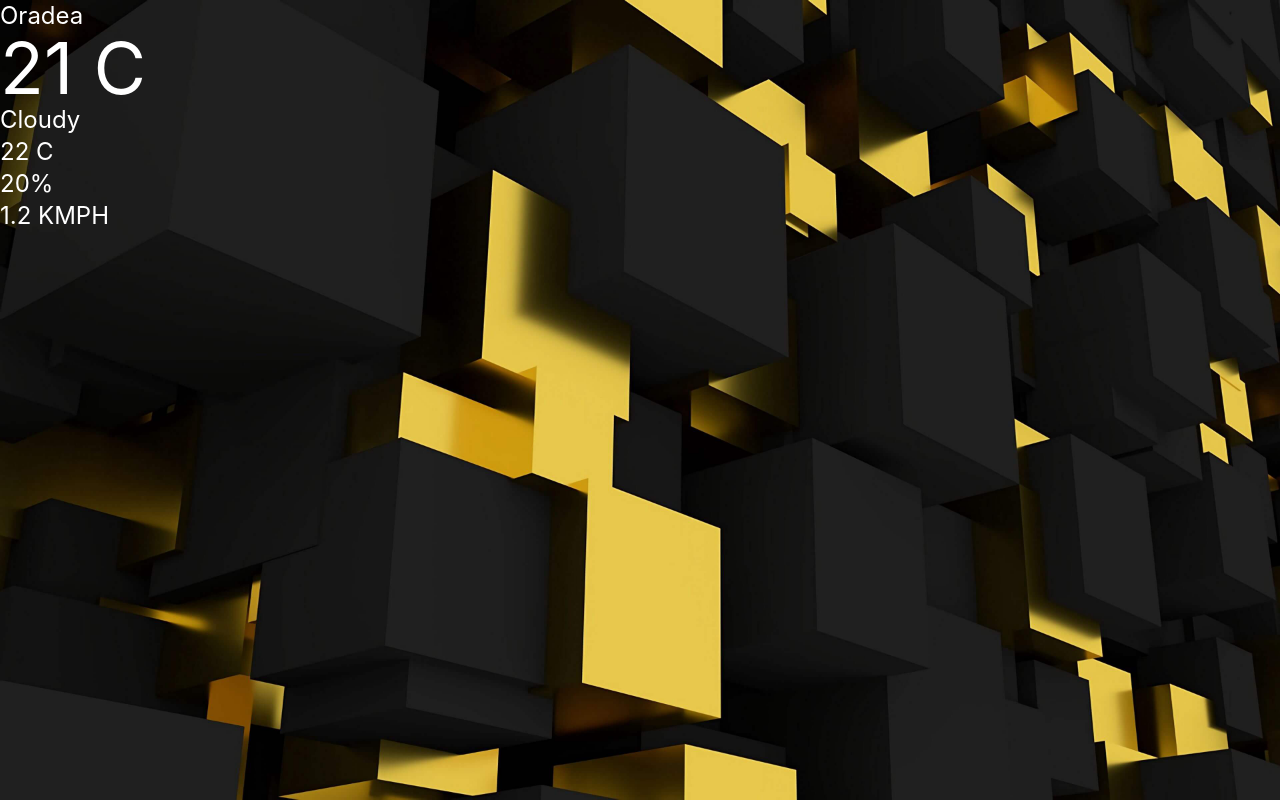
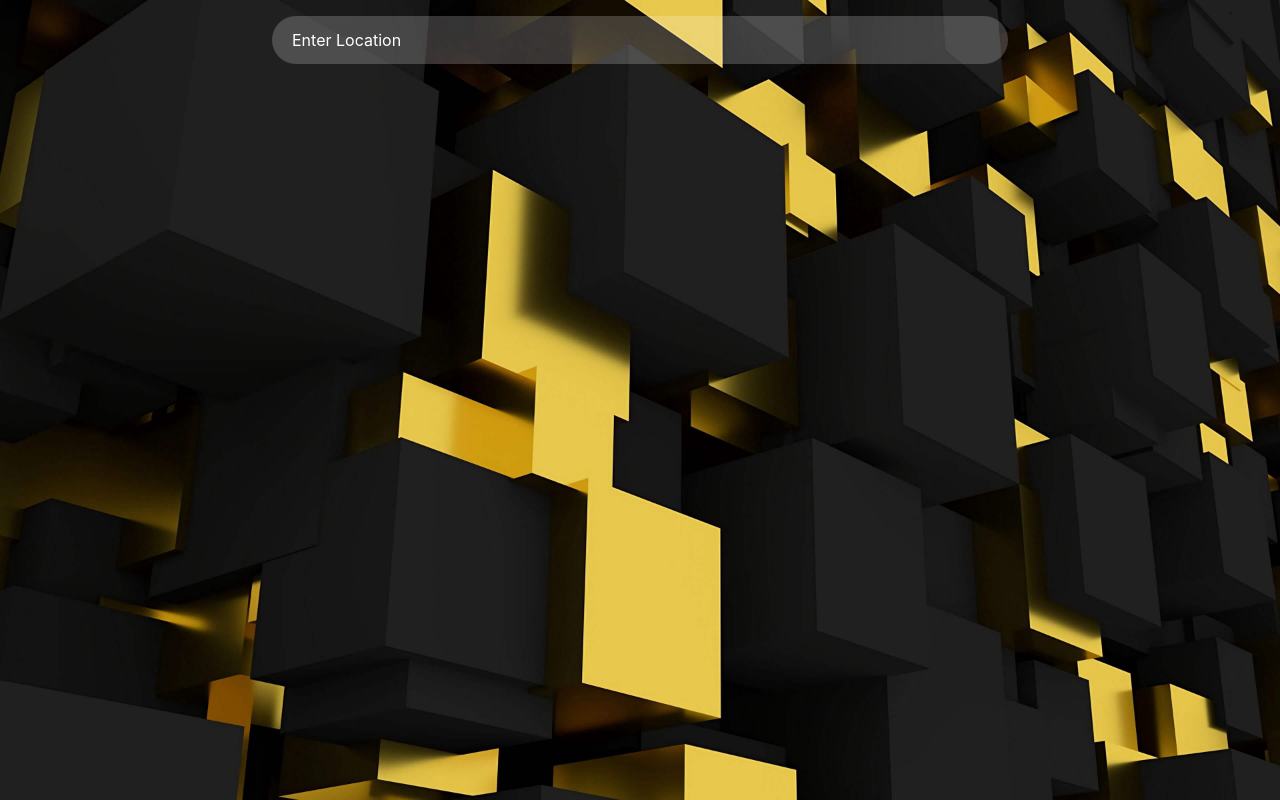
Before and after one commit to khazziro/vremio, a React (Vite) app: page / in a window 1280 px wide. Built offline with nearby package versions, Linux system fonts and the light colour scheme.

Commit message:
Added location search functionality with axios API call and dynamic rendering of weather information

```diff
--- a/src/components/weather.jsx
+++ b/src/components/weather.jsx
@@ -1,33 +1,68 @@
-import React from "react";
-// import axios from "axios";
+import React, { useState } from "react";
+import axios from "axios";
 
 const Weather = () => {
-  // const url = `https://api.openweathermap.org/data/2.5/weather?q=Oradea&appid=4775d45af32f6ca2bc8c28c6e6d79cb0`;
+  const [data, setData] = useState({});
+  const [location, setLocation] = useState("");
+
+  const url = `https://api.openweathermap.org/data/2.5/weather?q=${location}&units=metric&appid=4775d45af32f6ca2bc8c28c6e6d79cb0`;
+
+  const searchLocation = (event) => {
+    if (event.key === "Enter") {
+      axios.get(url).then((r) => {
+        setData(r.data);
+        console.log(r.data);
+      });
+      setLocation("");
+    }
+  };
 
   return (
-    <div className="container relative">
-      <div className="top">
-        <div className="location">
-          <p className="text-2xl">Oradea</p>
+    <div className="flex flex-col justify-between container max-w-screen-md h-full relative m-auto p-4 ">
+      <div className="search contents text-center">
+        <input
+          className="py-3 px-5 rounded-3xl bg-white bg-opacity-20 placeholder:text-white"
+          value={location}
+          onChange={(event) => setLocation(event.target.value)}
+          onKeyDown={searchLocation}
+          placeholder="Enter Location"
+        />
+      </div>
+      <div className="w-full my-4 mx-auto">
+        <div>
+          <p className="text-2xl">{data.name}</p>
         </div>
-        <div className="temp">
-          <h2 className="text-7xl">21 C</h2>
+        <div>
+          {data.main ? (
+            <h2 className="text-7xl font-bold">{data.main.temp.toFixed()}°C</h2>
+          ) : null}
         </div>
-        <div className="description">
-          <p className="text-2xl">Cloudy</p>
+        <div className="relative right-[-90%] origin-top-left -rotate-90">
+          {data.weather ? (
+            <p className="text-2xl">{data.weather[0].description}</p>
+          ) : null}
         </div>
       </div>
-      <div className="bottom">
-        <div className="feels">
-          <p className="text-2xl">22 C</p>
+      {data.name !== undefined && (
+        <div className="flex w-full justify-evenly text-center my-4 mb-0 mx-auto p-4 rounded-xl bg-white bg-opacity-20">
+          <div className="text-xl mr-2">
+            {data.main ? (
+              <p className="font-bold">{data.main.feels_like.toFixed()}°C</p>
+            ) : null}
+            <p className="text-base">Feels Like</p>
+          </div>
+          <div className="text-xl mr-2">
+            {data.main ? (
+              <p className="font-bold">{data.main.humidity}%</p>
+            ) : null}
+            <p className="text-base">Humidity</p>
+          </div>
+          <div className="text-xl">
+            {data.wind ? <p className="font-bold">{data.wind.speed}</p> : null}
+            <p className="text-base">Wind Speed</p>
+          </div>
         </div>
-        <div className="humidity">
-          <p className="text-2xl">20%</p>
-        </div>
-        <div className="wind">
-          <p className="text-2xl">1.2 KMPH</p>
-        </div>
-      </div>
+      )}
     </div>
   );
 };
```
